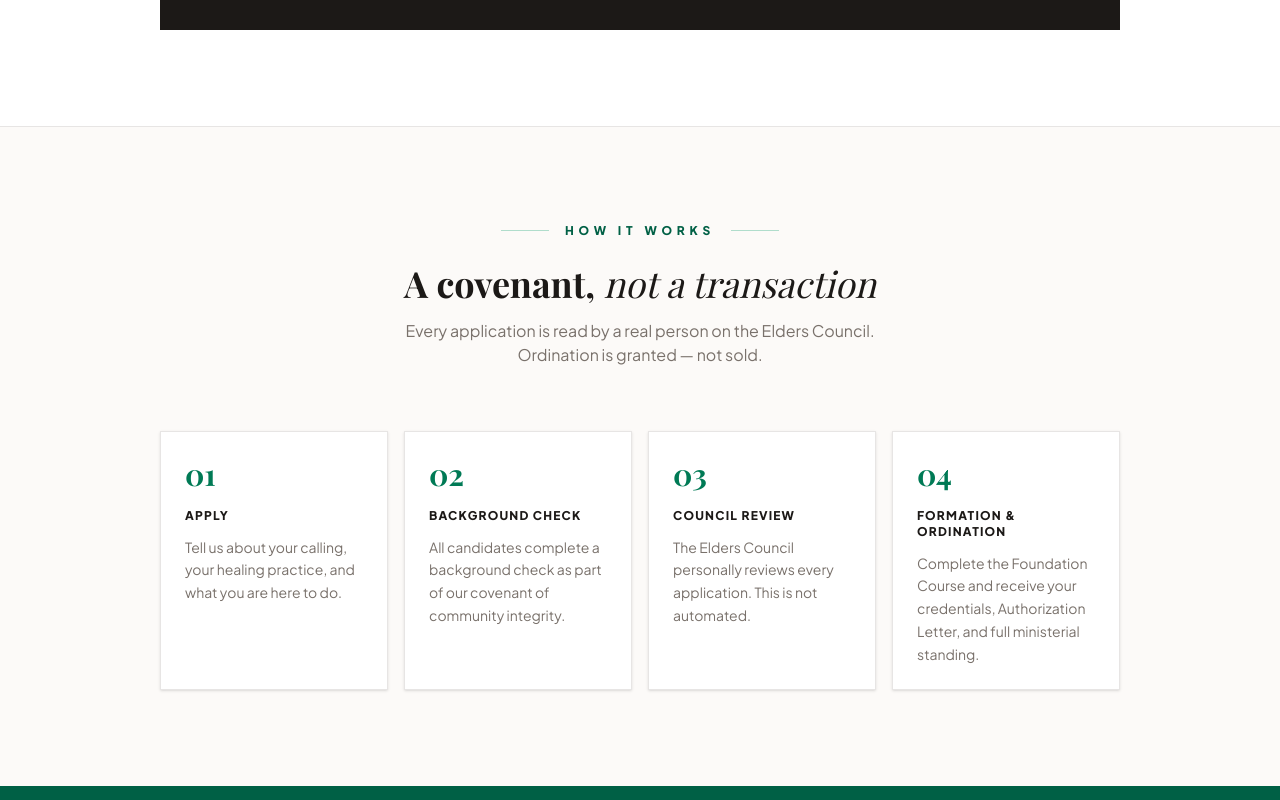
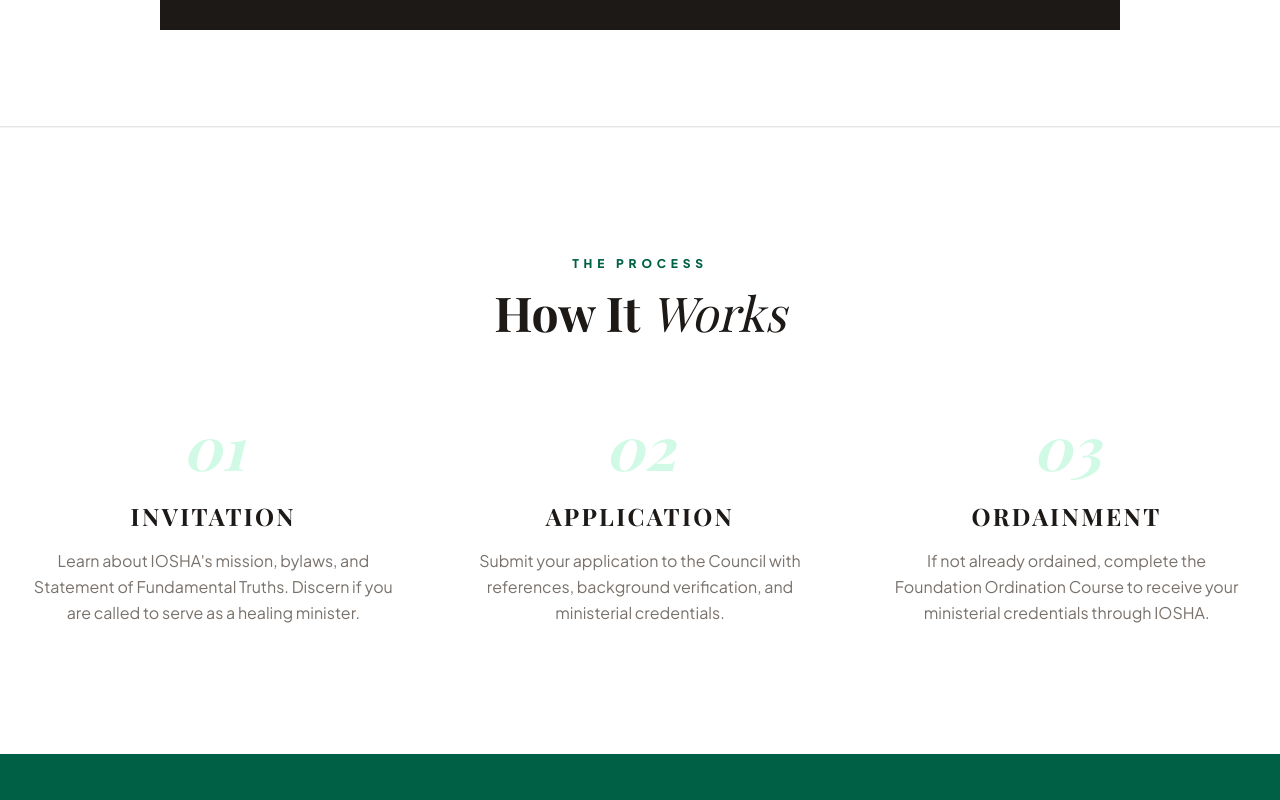
Before and after one commit to iosha2025/iosha-main-site, a Next.js app: page / in a window 1280 px wide. Shown: the part 2700-3500 px from the top of the page. Built offline with nearby package versions, Linux system fonts and the light colour scheme.

Commit message:
How It Works: match elder portal style with Invitation/Application/Ordainment flow

```diff
--- a/app/page.tsx
+++ b/app/page.tsx
@@ -158,32 +158,36 @@ export default function HomePage() {
       </section>
 
       {/* How to apply */}
-      <section className="py-24 bg-[#FCFAF8]">
-        <div className="max-w-5xl mx-auto px-4 sm:px-6 lg:px-8">
-          <div className="text-center mb-16">
-            <div className="flex items-center justify-center gap-4 mb-6">
-              <div className="h-[1px] w-12 bg-emerald-600/30"></div>
-              <span className="text-emerald-800 text-xs font-bold uppercase tracking-[0.4em]">How It Works</span>
-              <div className="h-[1px] w-12 bg-emerald-600/30"></div>
+      <section className="py-32 bg-white border-t border-stone-100">
+        <div className="max-w-7xl mx-auto px-4 sm:px-6 lg:px-8">
+          <div className="text-center mb-20">
+            <span className="text-emerald-800 text-xs font-bold uppercase tracking-[0.4em] mb-4 block">The Process</span>
+            <h2 className="text-5xl font-bold text-stone-900" style={{ fontFamily: 'var(--font-playfair)' }}>
+              How It <span className="italic font-light">Works</span>
+            </h2>
+          </div>
+          <div className="grid grid-cols-1 md:grid-cols-3 gap-16">
+            <div className="text-center">
+              <span className="text-6xl text-emerald-100 font-bold mb-6 block italic" style={{ fontFamily: 'var(--font-playfair)' }}>01</span>
+              <h3 className="text-2xl font-bold text-stone-900 mb-4 uppercase tracking-widest" style={{ fontFamily: 'var(--font-playfair)' }}>Invitation</h3>
+              <p className="text-stone-500 leading-relaxed">
+                Learn about IOSHA&apos;s mission, bylaws, and Statement of Fundamental Truths. Discern if you are called to serve as a healing minister.
+              </p>
             </div>
-            <h2 className="text-4xl font-bold text-stone-900 mb-4" style={{ fontFamily: 'var(--font-playfair)' }}>
-              A covenant, <span className="italic font-light">not a transaction</span>
-            </h2>
-            <p className="text-stone-500 max-w-lg mx-auto">Every application is read by a real person on the Elders Council. Ordination is granted — not sold.</p>
-          </div>
-          <div className="grid md:grid-cols-4 gap-4">
-            {[
-              { step: '01', title: 'Apply', body: 'Tell us about your calling, your healing practice, and what you are here to do.' },
-              { step: '02', title: 'Background Check', body: 'All candidates complete a background check as part of our covenant of community integrity.' },
-              { step: '03', title: 'Council Review', body: 'The Elders Council personally reviews every application. This is not automated.' },
-              { step: '04', title: 'Formation & Ordination', body: 'Complete the Foundation Course and receive your credentials, Authorization Letter, and full ministerial standing.' },
-            ].map((item) => (
-              <div key={item.step} className="bg-white border border-stone-200 p-6 shadow-sm">
-                <div className="text-emerald-700 font-bold text-3xl mb-4" style={{ fontFamily: 'var(--font-playfair)' }}>{item.step}</div>
-                <h3 className="font-bold text-stone-900 uppercase text-xs tracking-widest mb-3">{item.title}</h3>
-                <p className="text-stone-500 text-sm leading-relaxed">{item.body}</p>
-              </div>
-            ))}
+            <div className="text-center">
+              <span className="text-6xl text-emerald-100 font-bold mb-6 block italic" style={{ fontFamily: 'var(--font-playfair)' }}>02</span>
+              <h3 className="text-2xl font-bold text-stone-900 mb-4 uppercase tracking-widest" style={{ fontFamily: 'var(--font-playfair)' }}>Application</h3>
+              <p className="text-stone-500 leading-relaxed">
+                Submit your application to the Council with references, background verification, and ministerial credentials.
+              </p>
+            </div>
+            <div className="text-center">
+              <span className="text-6xl text-emerald-100 font-bold mb-6 block italic" style={{ fontFamily: 'var(--font-playfair)' }}>03</span>
+              <h3 className="text-2xl font-bold text-stone-900 mb-4 uppercase tracking-widest" style={{ fontFamily: 'var(--font-playfair)' }}>Ordainment</h3>
+              <p className="text-stone-500 leading-relaxed">
+                If not already ordained, complete the Foundation Ordination Course to receive your ministerial credentials through IOSHA.
+              </p>
+            </div>
           </div>
         </div>
       </section>
```
